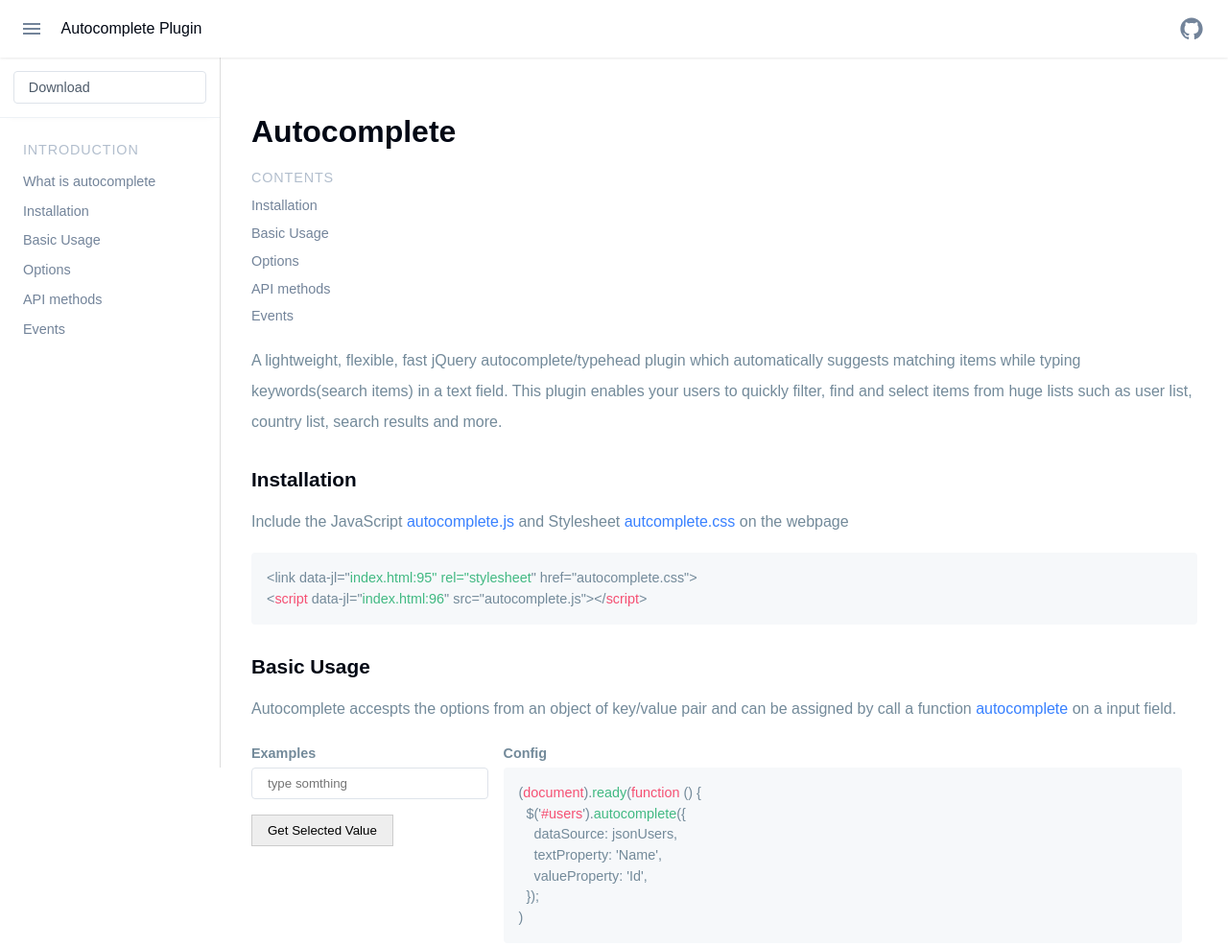
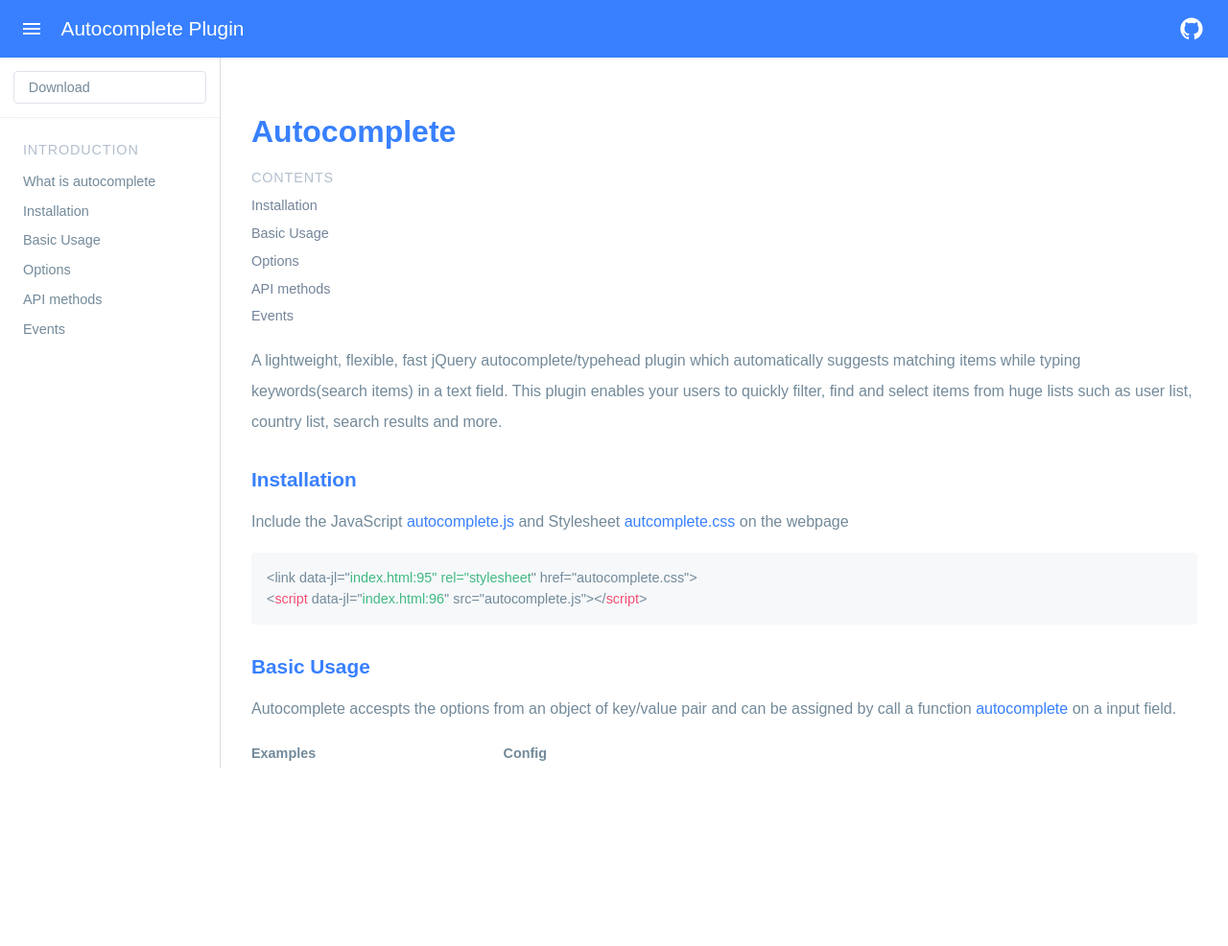
Before and after one commit to saravanajd/autocomplete, a plain HTML site: page index.html in a window 1280 px wide. Shown: the top 986 px of the page at 96% size. After the commit the page ends 800 px from the top, so only its background shows below. Drawn offline with Linux system fonts and the light colour scheme.

Commit message:
style changes

```diff
--- a/style.css
+++ b/style.css
@@ -23,22 +23,27 @@
 
 :root {
 
+  /* Colors */
+  --primay-color: #3880ff;
+  --secondary-color: #73849a;
+  --secondary-color-hover: #4e5b6a;
+
   /* Header */
-  --header-bg-color: '';
-  --header-color: '';
+  --header-bg: #3880ff;
+  --header-fg: #ffffff;
+  /* --header-fg: #020814; */
 
   /* Sidemenu */
-  --sidemenu-bg-color: '';
-  --sidemenu-color: '';
+  --sidemenu-bg: #ffffff;
+  --sidemenu-fg: #738a9a;
 
   /* Layout */
-  --title-color: #020814;
-  --color: #738a9a;
+  --workspace-bg: #ffffff;
+  --workspace-fg: #738a9a;
   --font-family: sans-serif;
   --font-sized: 0.9rem;
   --font-weight: 300;
   --line-height: 1.15;
-  --background: #ffffff;
   --header-height: 60px;
   --sidemenu-width: 230px;
 }
@@ -68,18 +73,18 @@
   -webkit-tap-highlight-color: rgba(0, 0, 0, 0);
   min-width: 100%;
   min-height: 100vh;
+  height: 100vh;
 }
 
 body {
-  height: 100vh;
   min-width: 150px;
   position: relative;
   margin: 0;
   padding: 0;
   font-size: 0.9rem;
   font-weight: 300;
-  color: var(--color);
-  background: var(--background);
+  color: var(--workspace-fg);
+  background: var(--workspace-bg);
   font-family: var(--font-family);
   line-height: 1.2;
   overflow: auto;
@@ -91,7 +96,7 @@
 h1,
 h2,
 h3 {
-  color: var(--title-color);
+  color: var(--primay-color);
   font-weight: 600;
   line-height: var(--line-height);
   margin-bottom: 1rem;
@@ -110,7 +115,7 @@
 }
 
 a {
-  color: #73849a;
+  color: var(--secondary-color);
   text-decoration: none;
   touch-action: manipulation;
 }
@@ -118,7 +123,7 @@
 a:hover,
 a:focus,
 a:active {
-  color: #4e5b6a;
+  color: var(--secondary-color-hover);
 }
 
 small,
@@ -145,10 +150,11 @@
   ================ */
 /* 3.1 header */
 .page-header {
-  background: #ffffff;
-  -webkit-box-shadow: 0 1px 3px rgba(2, 8, 20, 0.06), 0 1px 2px rgba(2, 8, 20, 0.04);
+  background: var(--header-bg);
+  -webkit-box-shadow: 0 1px 3px rgba(2, 8, 20, 0.06),
+    0 1px 2px rgba(2, 8, 20, 0.04);
   box-shadow: 0 1px 3px rgba(2, 8, 20, 0.06), 0 1px 2px rgba(2, 8, 20, 0.04);
-  color: #73849a;
+  color: var(--header-fg);
   display: block;
   font-size: 0.9rem;
   font-weight: 500;
@@ -174,8 +180,8 @@
   flex: none;
   margin-right: 0.75em;
   border-radius: 50%;
-  color: #73849a;
-  fill: #73849a;
+  color: var(--header-fg);
+  fill: var(--header-fg);
   cursor: pointer;
   height: 40px;
   padding: 8px;
@@ -184,12 +190,13 @@
 
 .menu-toggle:hover,
 .menu-toggle:focus {
-  background: rgba(115, 132, 154, 0.03);
+  background: var(--header-bg);
+  filter: brightness(0.9);
 }
 
 .logo {
-  color: #020814;
-  font-size: 1rem;
+  color: var(--header-fg);
+  font-size: 1.3rem;
   font-weight: 500;
 }
 
@@ -201,16 +208,17 @@
 }
 
 .util-nav a {
-  color: #73849a;
-  fill: #73849a;
+  color: var(--header-fg);
+  fill: var(--header-fg);
   width: 32px;
   height: 32px;
 }
 
 .util-nav a:hover,
 .util-nav a:focus {
-  color: #4e5b6a;
-  fill: #4e5b6a;
+  color: var(--header-fg);
+  fill: var(--header-fg);
+  filter: contrast(30%);
 }
 
 /* 3.2 row */
@@ -306,6 +314,7 @@
 
 /* 3.4 sidemenu */
 .page-sidemenu {
+  background: var(--sidemenu-bg);
   width: var(--sidemenu-width);
   height: calc(100vh);
   overflow: auto;
@@ -334,7 +343,7 @@
 .sidemenu-header a {
   display: inline-block;
   width: 100%;
-  color: #4e5b6a;
+  color: var(--sidemenu-fg);
   font-weight: 500;
   padding: 0.5em 1em;
   border: 1px solid #dee3ea;
@@ -365,20 +374,23 @@
   overflow: hidden;
   text-overflow: ellipsis;
   white-space: nowrap;
+  color: var(--sidemenu-fg);
 }
 
 .nav-sub a:hover,
 .nav-sub a:focus {
-  color: #4e5b6a;
+  color: var(--primay-color);
 }
 
 /* 3.5 page-content */
 .page-content {
-  padding-top: var(--header-height);
+  /* padding-top: var(--header-height); */
   margin-left: var(--sidemenu-width);
-  height: 100vh;
+  margin-top: var(--header-height);
+  height: calc(100vh - var(--header-height));
   line-height: 2;
   position: relative;
+  overflow: auto;
 }
 
 .menu-close .page-content {
@@ -402,7 +414,7 @@
 
 .intro span {
   display: inline-block;
-  color: #3880ff;
+  color: var(--primay-color);
 }
 
 /* ===============
@@ -424,7 +436,7 @@
 ::-webkit-scrollbar-thumb {
   border-radius: 3px;
   box-shadow: inset 0 0 6px rgba(0, 0, 0, 0.3);
-  background-color: #4e5b6a;
+  background-color: var(--primay-color);
 }
 
 /* 4.2 code editor */
```
